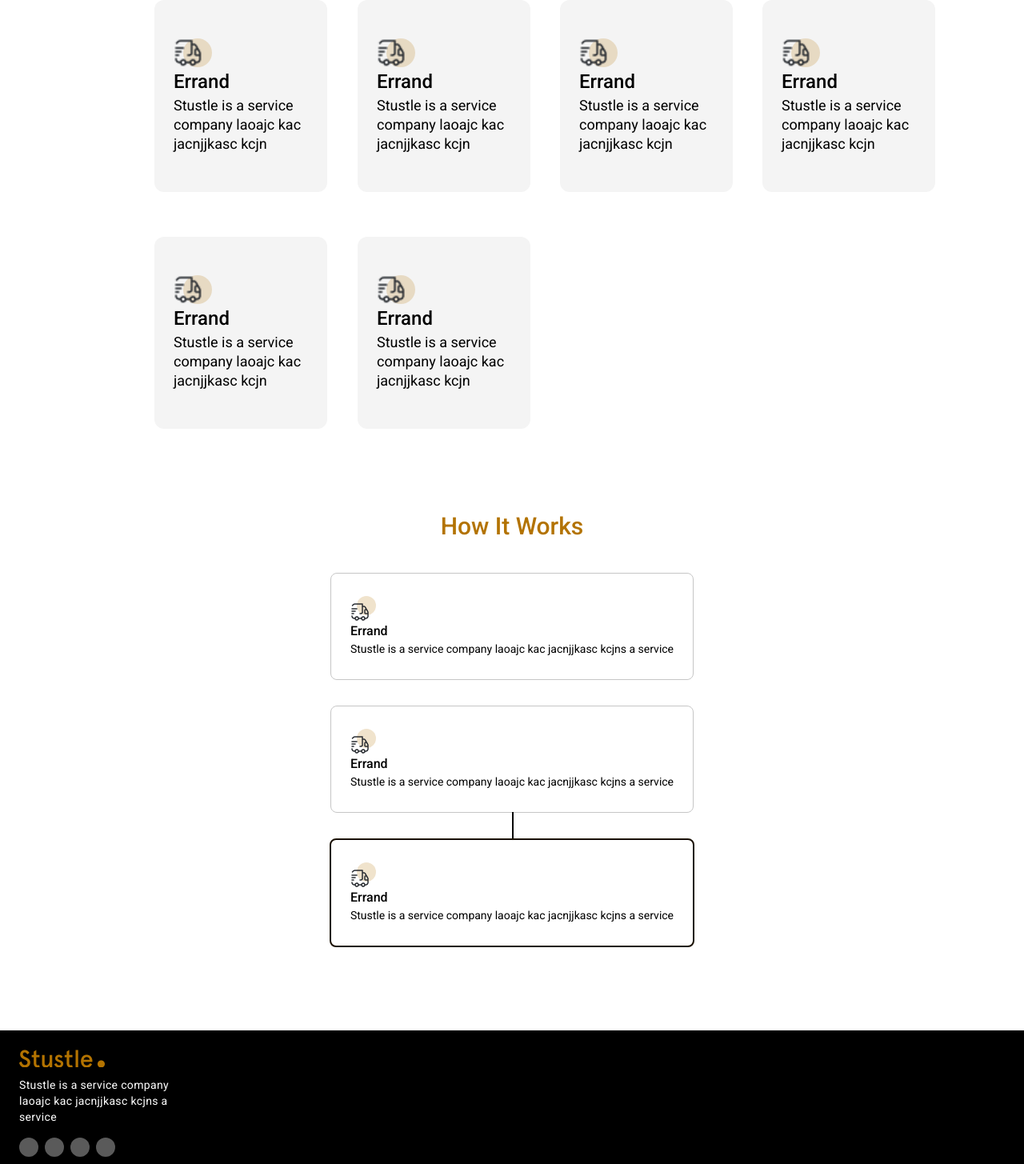
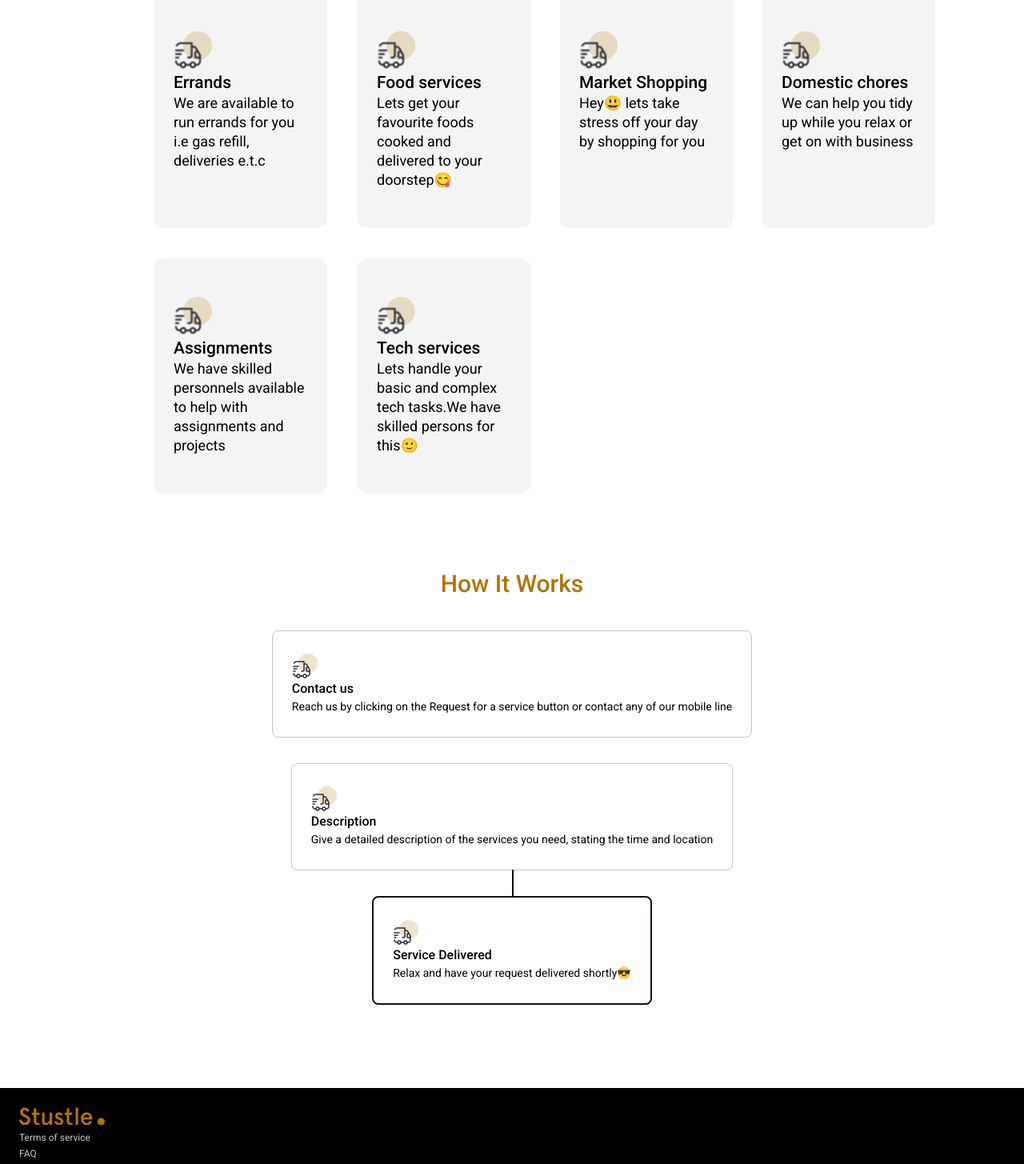
Before and after one commit to T-laye/Stustle__Landing__Page, a Next.js app: page / in a window 1280 px wide. Shown: the part 1180-2635 px from the top of the page at 80% size. Built offline with nearby package versions, Linux system fonts and the light colour scheme.

Commit message:
updated contents

```diff
--- a/src/components/Layout/Footer.js
+++ b/src/components/Layout/Footer.js
@@ -15,9 +15,11 @@ export default function Footer() {
           </Link>
         </div>
         <div className=" w-52">
-          <p className="text-sm text-white mt-3 text-base tracking-wide w-52">
-            Stustle is a service company laoajc kac jacnjjkasc kcjns a service
-          </p>
+          <ul className="text-gray-3 text-xs flex flex-col gap-1 mt-2 ">
+            <li>Terms of service</li>
+            <li>FAQ</li>
+            <li>Support</li>
+          </ul>
         </div>
         <div className="flex gap-2 mt-4 mb-8">
           <div className=" w-6 h-6 rounded-full bg-gray-1"></div>
@@ -25,9 +27,10 @@ export default function Footer() {
           <div className=" w-6 h-6 rounded-full bg-gray-1"></div>
           <div className=" w-6 h-6 rounded-full bg-gray-1"></div>
         </div>
-        <div className="border-t border-t-white pt-5 ">
-          <p className="text-white text-center text-xs tracking-wider">
-            © Stustle 2023{' '}
+
+        <div className="border-t border-t-gray-3 pt-5 ">
+          <p className="text-gray-3 text-center text-xs tracking-wider">
+            © Stustle 2023. All rights reserved.
           </p>
         </div>
       </div>
--- a/src/components/Layout/Header.js
+++ b/src/components/Layout/Header.js
@@ -40,23 +40,38 @@ export default function Header() {
         </div>
         <nav className="hidden lg:flex">
           <ol className="flex bg-black-trans text-white text-2xl items-center gap-8 ">
-            <li className="hover:text-primary duration-300">
-              <Link legacyBehavior href="">
-                <a>Home</a>
+            <li
+              className={`hover:text-primary duration-300 ${
+                asPath === '/#hero' ? 'text-primary' : 'text-white'
+              }`}
+            >
+              <Link href="#hero" scroll={false}>
+                Home
               </Link>
             </li>
-            <li className="hover:text-primary duration-300">
-              <Link legacyBehavior href="">
-                <a>About us</a>
+            <li
+              className={`hover:text-primary duration-300 ${
+                asPath === '/#about' ? 'text-primary' : 'text-white'
+              }`}
+            >
+              <Link href="#about" scroll={false}>
+                About us
               </Link>
             </li>
-            <li className="hover:text-primary duration-300">
-              <Link legacyBehavior href="">
-                <a>How it works</a>
+            <li
+              className={`hover:text-primary duration-300 ${
+                asPath === '/#how' ? 'text-primary' : 'text-white'
+              }`}
+            >
+              <Link href="#how" scroll={false}>
+                How it works
               </Link>
             </li>
             <li className="text-base">
-              <Link legacyBehavior href="">
+              <Link
+                href="https://tawk.to/chat/640f16a231ebfa0fe7f2456c/1grdf0rhm "
+                target="_blank"
+              >
                 <button className={styles.btnPrimary}>Request a Service</button>
               </Link>
             </li>
--- a/src/components/Layout/main/About.js
+++ b/src/components/Layout/main/About.js
@@ -8,8 +8,7 @@ export default function About() {
 
         <p className="text-center text-lg lg:text-xl ">
           Stustle is a service company that brings comfort to your doorstep by
-          relieving you of some daily tasks. Lorem ipsum dolor sit amet
-          consectetur adipisicing elit. Itaque, sapiente?
+          relieving you of some daily tasks.
         </p>
       </div>
     </section>
--- a/src/components/Layout/main/Hero.js
+++ b/src/components/Layout/main/Hero.js
@@ -1,3 +1,5 @@
+// import Link from 'next/link';
+import Link from 'next/link';
 import React from 'react';
 import styles from '../../../styles/Home.module.css';
 
@@ -14,7 +16,13 @@ export default function Hero() {
           </p>
         </div>
         <div className="flex flex-col mt-8">
-          <button className={styles.btnPrimary}>Request a Service</button>
+          <Link
+            href="https://tawk.to/chat/640f16a231ebfa0fe7f2456c/1grdf0rhm "
+            target="_blank"
+          >
+            <button className={styles.btnPrimary}>Request a Service</button>
+          </Link>
+
           <button className={styles.btnSecondary}>Learn More</button>
         </div>
         <div className={styles.scroll}>
@@ -31,7 +39,12 @@ export default function Hero() {
           </p>
         </div>
         <div className="flex items-center mt-8 gap-4">
-          <button className={styles.btnPrimary}>Request a Service</button>
+          <Link
+            href="https://tawk.to/chat/640f16a231ebfa0fe7f2456c/1grdf0rhm "
+            target="_blank"
+          >
+            <button className={styles.btnPrimary}>Request a Service</button>
+          </Link>
           <button className={styles.btnSecondary}>Learn More</button>
         </div>
         <div className={styles.scroll}>
--- a/src/components/Layout/main/How.js
+++ b/src/components/Layout/main/How.js
@@ -23,9 +23,10 @@ export default function How() {
             </div>
             <div className="bk"></div>
           </div>
-          <h3>Errand</h3>
+          <h3>Contact us</h3>
           <p className="text-sm">
-            Stustle is a service company laoajc kac jacnjjkasc kcjns a service
+            Reach us by clicking on the Request for a service button or contact
+            any of our mobile line
           </p>
           <div className={box_2_visible && !box_3_visible ? 'line' : ''}></div>
         </div>
@@ -43,9 +44,10 @@ export default function How() {
             </div>
             <div className="bk"></div>
           </div>
-          <h3>Errand</h3>
+          <h3>Description</h3>
           <p className="text-sm">
-            Stustle is a service company laoajc kac jacnjjkasc kcjns a service
+            Give a detailed description of the services you need, stating the
+            time and location
           </p>
           <div className={box_3_visible ? 'line' : ''}></div>
         </div>
@@ -61,9 +63,9 @@ export default function How() {
             </div>
             <div className="bk"></div>
           </div>
-          <h3>Errand</h3>
+          <h3>Service Delivered</h3>
           <p className="text-sm">
-            Stustle is a service company laoajc kac jacnjjkasc kcjns a service
+            Relax and have your request delivered shortly😎
           </p>
         </div>
       </div>
--- a/src/components/Layout/main/Service.js
+++ b/src/components/Layout/main/Service.js
@@ -8,7 +8,7 @@ export default function Service() {
     return (
       <div
         key={i}
-        className="w-36 px-4 py-8 mx-auto  max-h-40 bg-gray-0 flex flex-col justify-center items-start rounded-lg hover:shadow-md hover:bg-white hover:duration-700 xl:scale-150 lg:scale-110 xl:mt-14  "
+        className="w-36 px-4 py-8 mx-auto  min-h-40 bg-gray-0 flex flex-col justify-start items-start rounded-lg hover:shadow-md hover:bg-white hover:duration-700 xl:scale-150 lg:scale-110 xl:mt-14  "
       >
         <div className="relative h-8 w-8 ">
           <div className="icon">
@@ -16,7 +16,7 @@ export default function Service() {
           </div>
           <div className="bk"></div>
         </div>
-        <h3>{serv.title}</h3>
+        <h4 className="text-sm font-medium">{serv.title}</h4>
         <p className="text-xs">{serv.description}</p>
       </div>
     );
--- a/src/components/serviceDetails.js
+++ b/src/components/serviceDetails.js
@@ -3,34 +3,39 @@ import errand from '../../public/icons/errand.png';
 
 const serviceDetails = [
   {
-    title: 'Errand',
+    title: 'Errands',
     icon: errand,
-    description: 'Stustle is a service company laoajc kac jacnjjkasc kcjn',
+    description:
+      'We are available to run errands for you i.e gas refill, deliveries e.t.c',
   },
   {
-    title: 'Errand',
+    title: 'Food services',
     icon: errand,
-    description: 'Stustle is a service company laoajc kac jacnjjkasc kcjn',
+    description:
+      'Lets get your favourite foods cooked and delivered to your doorstep😋',
   },
   {
-    title: 'Errand',
+    title: 'Market Shopping',
     icon: errand,
-    description: 'Stustle is a service company laoajc kac jacnjjkasc kcjn',
+    description: 'Hey😃 lets take stress off your day by shopping for you ',
   },
   {
-    title: 'Errand',
+    title: 'Domestic chores',
     icon: errand,
-    description: 'Stustle is a service company laoajc kac jacnjjkasc kcjn',
+    description:
+      'We can help you tidy up while you relax or get on with business',
   },
   {
-    title: 'Errand',
+    title: 'Assignments',
     icon: errand,
-    description: 'Stustle is a service company laoajc kac jacnjjkasc kcjn',
+    description:
+      'We have skilled personnels available to help with assignments and projects',
   },
   {
-    title: 'Errand',
+    title: 'Tech services',
     icon: errand,
-    description: 'Stustle is a service company laoajc kac jacnjjkasc kcjn',
+    description:
+      'Lets handle your basic and complex tech tasks.We have skilled persons for this🙂',
   },
 ];
 
```
